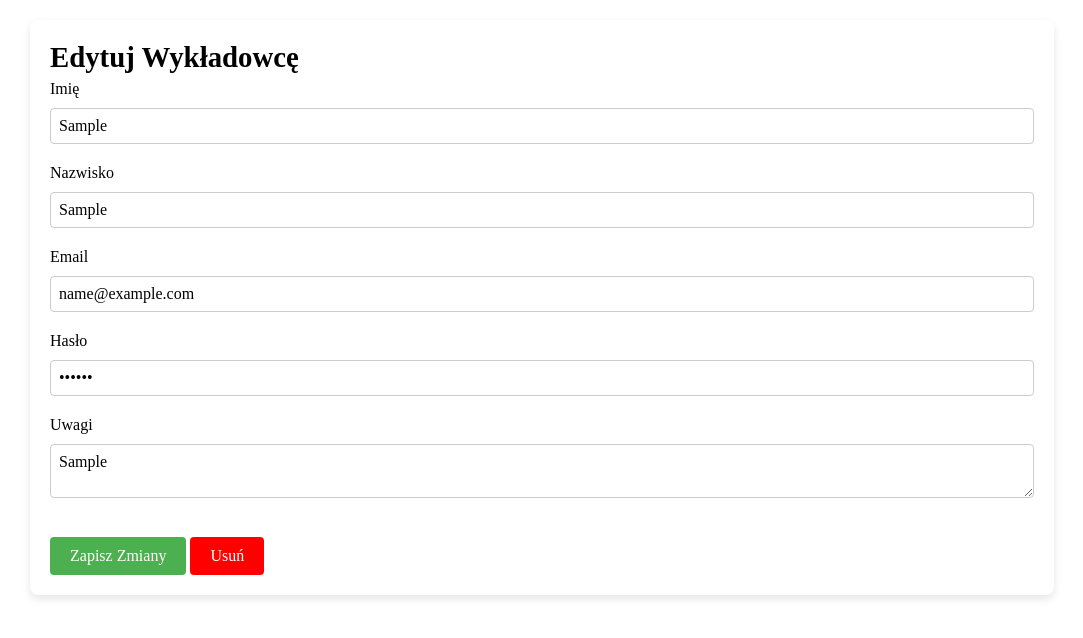
After one commit to ModestAcro/OnlineTestSystem, a PHP site: page /admin/edit_teacher.php?id=1 in a window 1280 px wide. The commit adds this page. Shown: the top 638 px of the page, without its empty margins (98-1181 px from the left). Run offline with PHP 8.4, Linux system fonts and the light colour scheme; tables that the repository leaves empty or names only in its code hold one stand-in row (values such as "Sample post"); data that the repository does not hold is empty.

Commit message:
Funkcje dla dodawania Wykladowcow: done

```diff
--- a/assets/css/main.css
+++ b/assets/css/main.css
@@ -270,7 +270,7 @@ header {
 }
 
 /* Stylowanie przycisku */
-.btn-with-icon {
+.add-btn {
   width: 60px;
   height: 30px;
   background-color: #4CAF50;
@@ -282,8 +282,13 @@ header {
   cursor: pointer;
 }
 
-.btn-with-icon:hover {
+.add-btn:hover {
   background-color: #45a049;
+}
+
+.edit-icon {
+  width: 20px;
+  height: 20px;
 }
 
 .add-icon {
@@ -338,7 +343,7 @@ tr:hover {
   background-color: #fff;
   margin: 5% auto;
   padding: 20px;
-  border: 1px solid #888;
+  border: 3px solid #888;
   width: 80%;
   max-width: 500px;
 }
@@ -378,6 +383,11 @@ textarea {
   padding: 10px 20px;
   border-radius: 4px;
   cursor: pointer;
+  margin-top: 20px;
+}
+
+#delete-btn {
+  background-color: red;
 }
 
 .submit-btn:hover {
--- a/assets/js/admin/addTeacherModal.js
+++ b/assets/js/admin/addTeacherModal.js
@@ -1,19 +1,41 @@
+/*=========================================
+<!-- Okno modalne dla dodania Wykładowcy-->
+==========================================*/
+
 document.addEventListener('DOMContentLoaded', function () {
-    const modal = document.querySelector('.modal');
-    const closeBtn = document.querySelector('.close-btn');
+    const addTeacherModal = document.getElementById('addTeacherModal');
+    const addTeacherModalCloseBtn = document.getElementById('closeAddModalBtn');
 
     // Funkcja otwierająca modal
     window.addTeacher = function () {
-        modal.style.display = 'block';
+        addTeacherModal.style.display = 'block';
     };
 
     // Funkcja zamykająca modal
-    closeBtn.addEventListener('click', function () {
-        modal.style.display = 'none';
+    addTeacherModalCloseBtn.addEventListener('click', function () {
+        addTeacherModal.style.display = 'none';
     });
+
 });
 
+/*==========================================================
+<!-- Okno modalne dla zatwierdzenia usunięcia nauczyciela-->
+===========================================================*/
 
-/*=======================================================
-<!-- Skrypt dla edytowania i usunięcia wykładowców -->
-========================================================*/
+document.addEventListener("DOMContentLoaded", function() {
+    const deleteBtn = document.getElementById("delete-btn");
+    const modal = document.getElementById("deleteTeacherModal");
+    const closeModal = document.getElementById("closeModal");
+
+    // Otwórz modal po kliknięciu na przycisk "Usuń"
+    deleteBtn.addEventListener("click", function(event) {
+        event.preventDefault(); // Zatrzymujemy domyślne działanie formularza
+        modal.style.display = "block"; // Wyświetlamy modal
+    });
+
+    // Zamknij modal po kliknięciu na "X"
+    closeModal.addEventListener("click", function() {
+        modal.style.display = "none";
+    });
+
+});
--- /dev/null
+++ b/assets/scss/blocks/_modal.scss
@@ -0,0 +1,69 @@
+/* Okno modalne */
+
+.modal {
+    display: none; /* Ukryj modal na początku */
+    position: fixed;
+    z-index: 1;
+    left: 0;
+    top: 0;
+    width: 100%;
+    height: 100%;
+    overflow: auto;
+    background-color: rgba(0, 0, 0, 0.4);
+    padding-top: 60px;
+}
+
+.modal-content {
+    background-color: #fff;
+    margin: 5% auto;
+    padding: 20px;
+    border: 3px solid #888;
+    width: 80%;
+    max-width: 500px;
+}
+
+.close-btn {
+    color: #aaa;
+    float: right;
+    font-size: 28px;
+    font-weight: bold;
+}
+
+.close-btn:hover,
+.close-btn:focus {
+    color: black;
+    text-decoration: none;
+    cursor: pointer;
+}
+
+label {
+    display: block;
+    margin: 5px 0;
+}
+
+input,
+textarea {
+    width: 100%;
+    padding: 8px;
+    margin: 5px 0 15px 0;
+    border: 1px solid #ccc;
+    border-radius: 4px;
+}
+
+.submit-btn {
+    background-color: #4CAF50;
+    color: white;
+    border: none;
+    padding: 10px 20px;
+    border-radius: 4px;
+    cursor: pointer;
+    margin-top: 20px;
+}
+
+#delete-btn {
+    background-color: red;
+}
+
+.submit-btn:hover {
+    background-color: #45a049;
+}
--- a/assets/scss/blocks/admin/_teachers.scss
+++ b/assets/scss/blocks/admin/_teachers.scss
@@ -15,7 +15,7 @@
 }
 
 /* Stylowanie przycisku */
-.btn-with-icon {
+.add-btn {
     width: 60px;
     height: 30px;
     background-color: #4CAF50;
@@ -27,9 +27,15 @@
     cursor: pointer;
 }
 
-.btn-with-icon:hover {
+.add-btn:hover {
     background-color: #45a049;
 }
+
+.edit-icon {
+    width: 20px;
+    height: 20px;
+}
+
 
 .add-icon {
     width: 20px;
@@ -65,68 +71,3 @@ tr:hover {
 .inactive {
     color: red;
 }
-
-/* Okno modalne */
-
-.modal {
-    display: none; /* Ukryj modal na początku */
-    position: fixed;
-    z-index: 1;
-    left: 0;
-    top: 0;
-    width: 100%;
-    height: 100%;
-    overflow: auto;
-    background-color: rgba(0, 0, 0, 0.4);
-    padding-top: 60px;
-}
-
-.modal-content {
-    background-color: #fff;
-    margin: 5% auto;
-    padding: 20px;
-    border: 1px solid #888;
-    width: 80%;
-    max-width: 500px;
-}
-
-.close-btn {
-    color: #aaa;
-    float: right;
-    font-size: 28px;
-    font-weight: bold;
-}
-
-.close-btn:hover,
-.close-btn:focus {
-    color: black;
-    text-decoration: none;
-    cursor: pointer;
-}
-
-label {
-    display: block;
-    margin: 5px 0;
-}
-
-input,
-textarea {
-    width: 100%;
-    padding: 8px;
-    margin: 5px 0 15px 0;
-    border: 1px solid #ccc;
-    border-radius: 4px;
-}
-
-.submit-btn {
-    background-color: #4CAF50;
-    color: white;
-    border: none;
-    padding: 10px 20px;
-    border-radius: 4px;
-    cursor: pointer;
-}
-
-.submit-btn:hover {
-    background-color: #45a049;
-}
--- a/assets/scss/main.scss
+++ b/assets/scss/main.scss
@@ -5,3 +5,4 @@
 @import "./blocks/login";
 @import "./blocks/admin/dashboard";
 @import "./blocks/admin/teachers";
+@import "./blocks/modal";
--- a/includes/add_teacher.php
+++ b/includes/admin/add_teacher.php
@@ -1,7 +1,7 @@
 <?php
 
     session_start();
-    require_once('../config/connect.php');
+    require_once('../../config/connect.php');
 
     if ($_SERVER['REQUEST_METHOD'] === 'POST') {
         $imieWykladowcy = $_POST['imieWykladowcy'];
@@ -18,7 +18,7 @@
                   VALUES ('$imieWykladowcy', '$nazwiskoWykladowcy', '$emailWykladowcy', '$hashedPassword', '$uwagiWykladowcy', 'N')";
 
         if (mysqli_query($conn, $addTecherQuery)) {
-            header("Location: ../public/admin/teachers.php"); // Przekierowanie po dodaniu
+            header("Location: ../../public/admin/teachers.php"); // Przekierowanie po dodaniu
             exit();
         } else {
             echo "Błąd: " . mysqli_error($conn);
--- /dev/null
+++ b/public/admin/edit_teacher.php
@@ -0,0 +1,68 @@
+<?php
+    require_once('../../config/connect.php');
+    $teacherId = $_GET['id'];
+    $query = "SELECT * FROM tWykladowcy WHERE ID = $teacherId";
+    $result = mysqli_query($conn, $query);
+    $teacher = mysqli_fetch_assoc($result);
+    if (!$teacher) {
+        echo "Nie znaleziono wykładowcy.";
+        exit;
+    }
+?>
+
+
+<!DOCTYPE html>
+<html lang="en">
+<head>
+    <meta charset="UTF-8">
+    <meta name="viewport" content="width=device-width, initial-scale=1.0">
+    <link rel="stylesheet" href="../../assets/css/main.css">
+    <title>Edytuj Wykładowcę</title>
+</head>
+<body>
+    <main class="edit-teacher">
+        <div class="container">
+            <h1>Edytuj Wykładowcę</h1>
+            <form action="../../includes/admin/update_teacher.php" method="POST">
+                <input type="hidden" name="id" value="<?php echo $teacher['ID']; ?>">
+
+                <label for="imie">Imię</label>
+                <input type="text" id="imie" name="imieWykladowcy" value="<?php echo htmlspecialchars($teacher['imie']); ?>" required>
+
+                <label for="nazwisko">Nazwisko</label>
+                <input type="text" id="nazwisko" name="nazwiskoWykladowcy" value="<?php echo htmlspecialchars($teacher['nazwisko']); ?>" required>
+
+                <label for="email">Email</label>
+                <input type="email" id="email" name="emailWykladowcy" value="<?php echo htmlspecialchars($teacher['email']); ?>" required>
+
+                <label for="haslo">Hasło</label>
+                <input type="password" id="haslo" name="hasloWykladowcy" value="<?php echo htmlspecialchars($teacher['haslo']); ?>" required>
+
+                <label for="uwagi">Uwagi</label>
+                <textarea id="uwagi" name="uwagiWykladowcy"><?php echo htmlspecialchars($teacher['uwagi']); ?></textarea>
+
+                <button type="submit" name="action" value="update" class="submit-btn">Zapisz Zmiany</button>
+                <button type="submit" name="action" value="delete" class="submit-btn" id="delete-btn">Usuń</button>
+            </form>
+
+            <!-- Okno modalne do potwierdzenia usunięcia Wykładowcy-->
+            <div id="deleteTeacherModal" class="modal">
+                <div class="modal-content">
+                    <span class="close-btn" id="closeModal">&times;</span>
+                    <h2>Czy na pewno chcesz usunąć tego wykładowcę?</h2>
+                    <form action="../../includes/admin/update_teacher.php" method="POST">
+                        <input type="hidden" name="id" value="<?php echo $teacher['ID']; ?>">
+                        <input type="hidden" name="action" value="delete">
+                        <button type="submit" class="submit-btn" id="delete-btn">Tak, usuń</button>
+                    </form>
+                </div>
+            </div>
+            <!-- Okno modalne do potwierdzenia usunięcia -->
+
+        </div>
+    </main>
+
+    <!-- Plik JavaScript -->
+    <script src="../../assets/js/admin/addTeacherModal.js"></script>
+</body>
+</html>
```
Also changed, not shown: includes/admin/update_teacher.php (added, +36 -0 lines), public/admin/teachers.php (+11 -9 lines), assets/images/icons/edit.svg (added), 2 other files.
